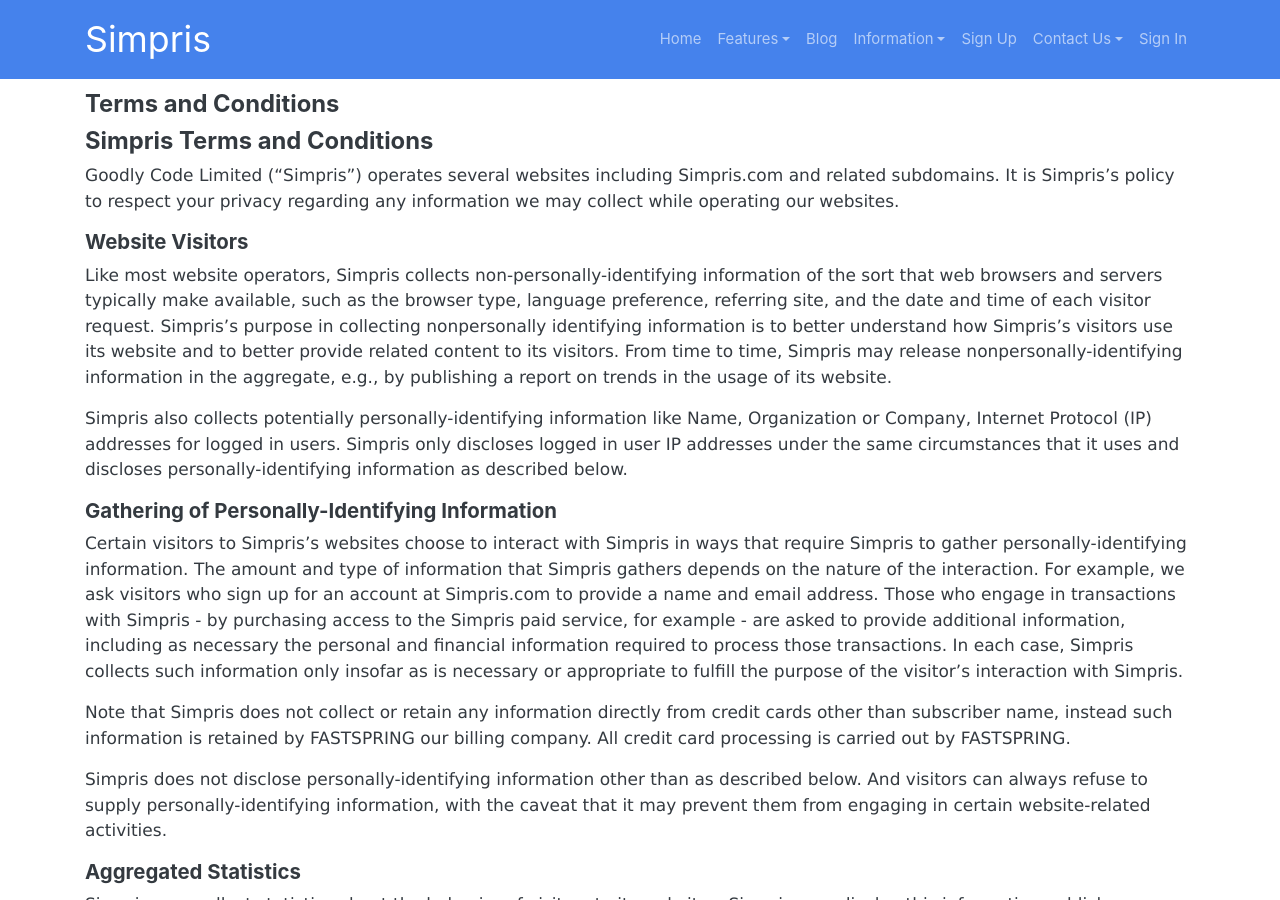
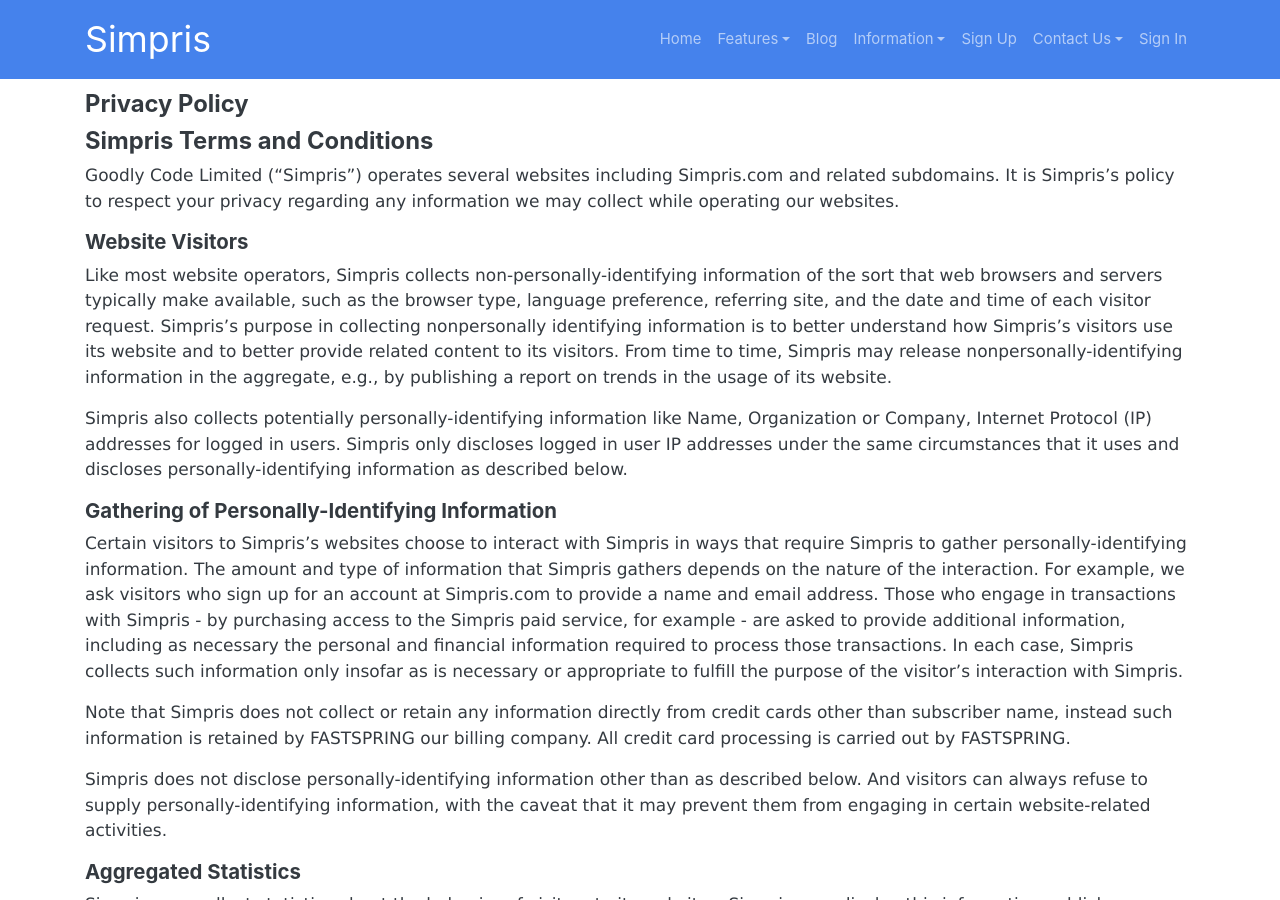
Before and after one commit to Grafrajohn/si, a Jekyll site: the page built from privacy.markdown, in a window 1280 px wide and 900 px high. Built offline with Jekyll 4.4.1, drawn with Linux system fonts in a browser that asks for light colours; nearby versions of some CDN libraries.

Commit message:
Privacy and terms

```diff
--- a/privacy.markdown
+++ b/privacy.markdown
@@ -1,7 +1,7 @@
 ---
-title: Terms and Conditions
+title: Privacy Policy
 date: 2020-04-03 12:47:00 Z
-permalink: terms
+permalink: privacy
 layout: page
 ---
 
```
Also changed, not shown: terms.markdown (+7 -0 lines).
